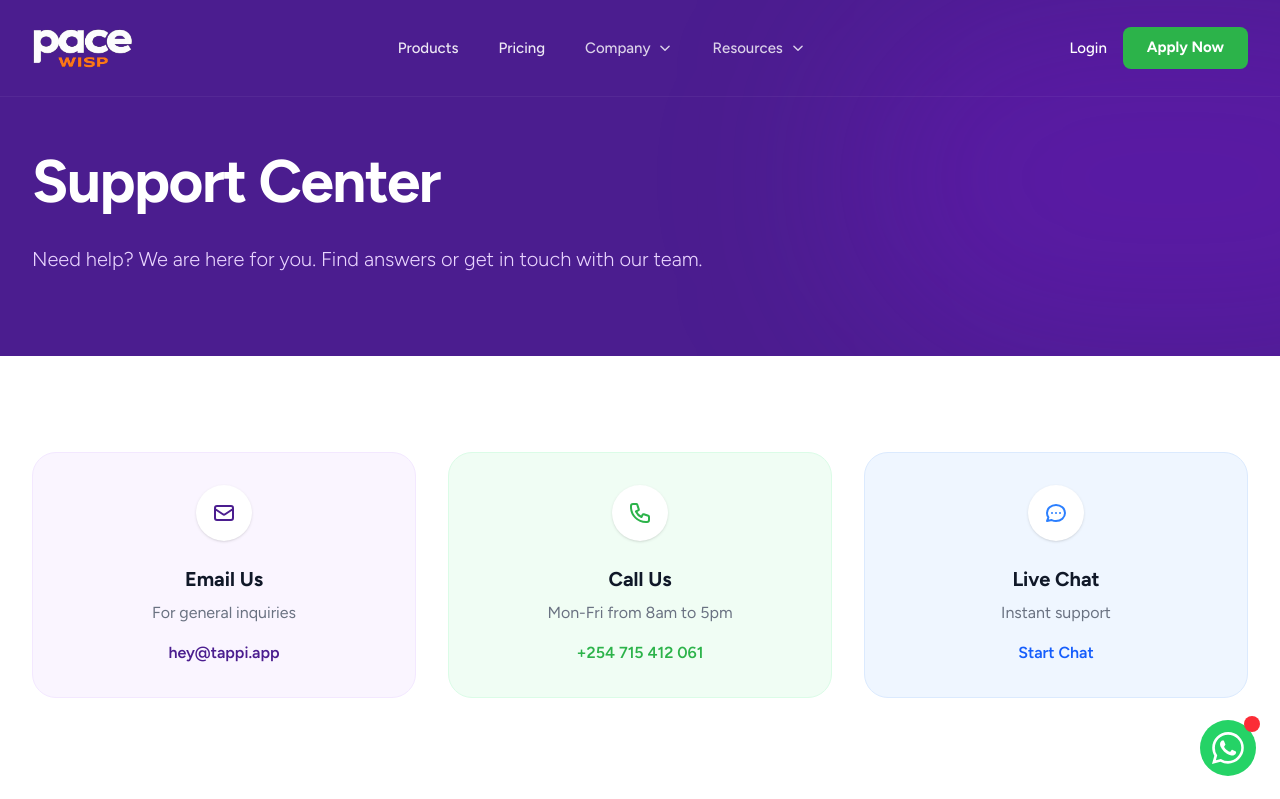
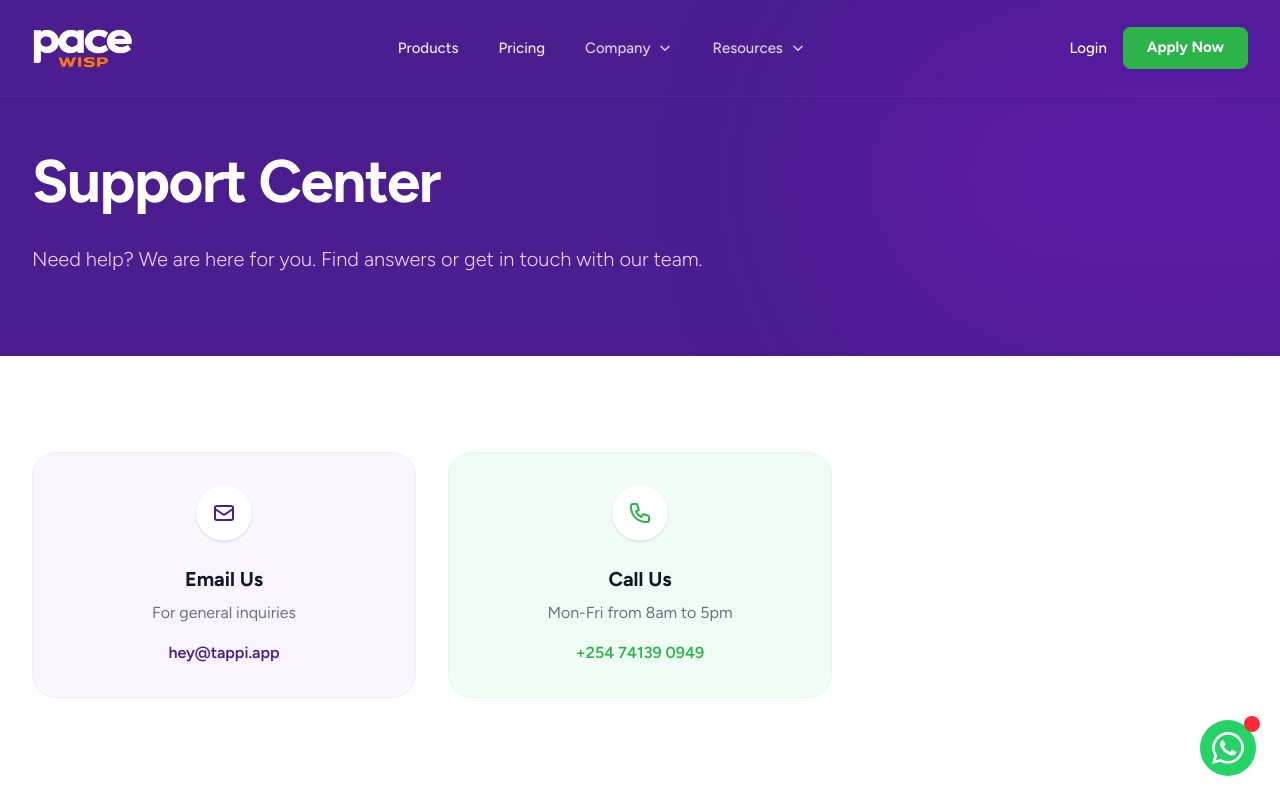
Before and after one commit to dennismutuku2005/pacewebsite, a Next.js app: page /support in a window 1280 px wide. Shown: the top 799 px of the page. Built offline with nearby package versions, Linux system fonts and the light colour scheme.

Commit message:
Auto-update: page.js

```diff
--- a/src/app/support/page.js
+++ b/src/app/support/page.js
@@ -18,7 +18,7 @@ export default function Support() {
                         </div>
                         <h3 className="text-xl font-bold text-gray-900 mb-2">Email Us</h3>
                         <p className="text-gray-500 mb-4">For general inquiries</p>
-                        <a href="mailto:hey@tappi.app" className="text-tappi-purple font-semibold hover:underline">hey@tappi.app</a>
+                        <a href="mailto:hey@pacewisp.co.ke" className="text-tappi-purple font-semibold hover:underline">hey@tappi.app</a>
                     </div>
 
                     <div className="p-8 rounded-3xl bg-green-50 border border-green-100 text-center">
@@ -27,16 +27,7 @@ export default function Support() {
                         </div>
                         <h3 className="text-xl font-bold text-gray-900 mb-2">Call Us</h3>
                         <p className="text-gray-500 mb-4">Mon-Fri from 8am to 5pm</p>
-                        <a href="tel:+254715412061" className="text-tappi-green font-semibold hover:underline">+254 715 412 061</a>
-                    </div>
-
-                    <div className="p-8 rounded-3xl bg-blue-50 border border-blue-100 text-center">
-                        <div className="w-14 h-14 bg-white rounded-full flex items-center justify-center text-blue-500 mx-auto mb-6 shadow-sm">
-                            <svg className="w-6 h-6" fill="none" stroke="currentColor" viewBox="0 0 24 24"><path strokeLinecap="round" strokeLinejoin="round" strokeWidth={2} d="M8 12h.01M12 12h.01M16 12h.01M21 12c0 4.418-4.03 8-9 8a9.863 9.863 0 01-4.255-.949L3 20l1.395-3.72C3.512 15.042 3 13.574 3 12c0-4.418 4.03-8 9-8s9 3.582 9 8z" /></svg>
-                        </div>
-                        <h3 className="text-xl font-bold text-gray-900 mb-2">Live Chat</h3>
-                        <p className="text-gray-500 mb-4">Instant support</p>
-                        <button className="text-blue-600 font-semibold hover:underline">Start Chat</button>
+                        <a href="tel:+254741390949" className="text-tappi-green font-semibold hover:underline">+254 74139 0949</a>
                     </div>
                 </div>
 
```
